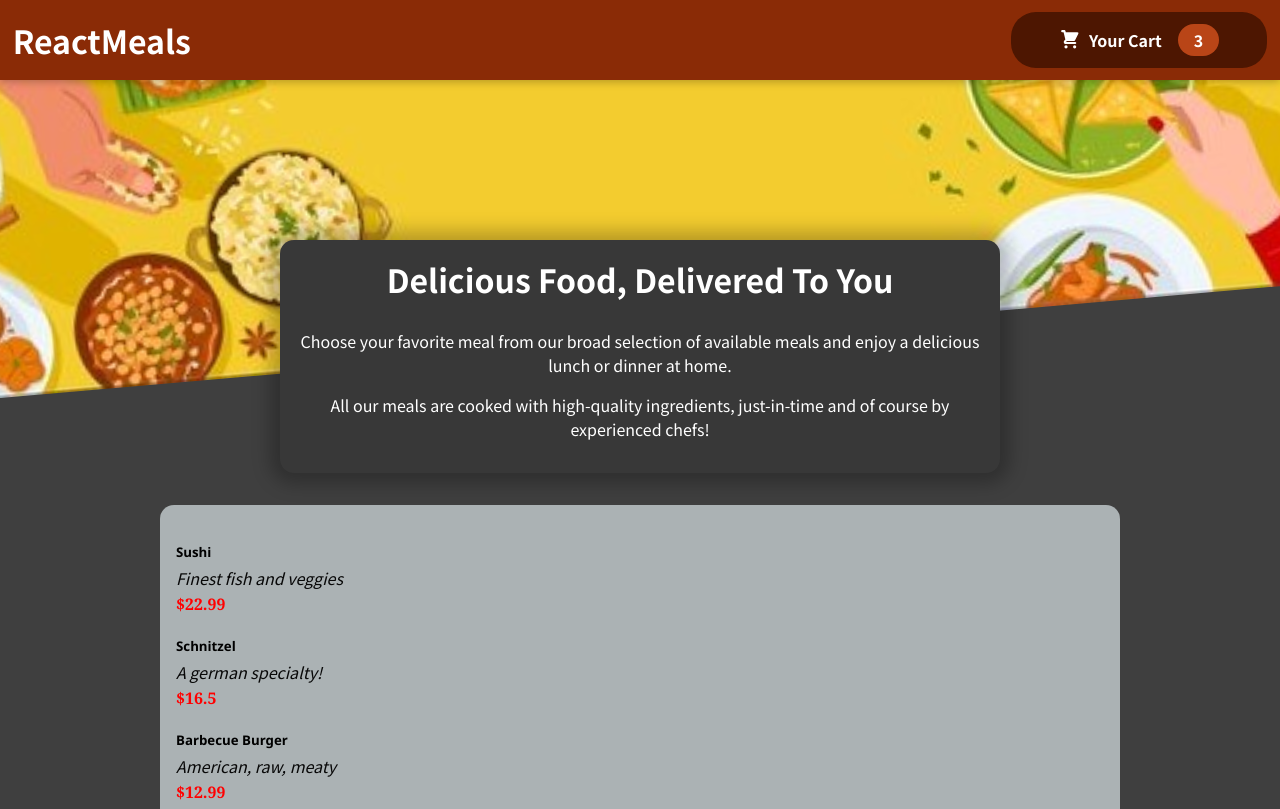
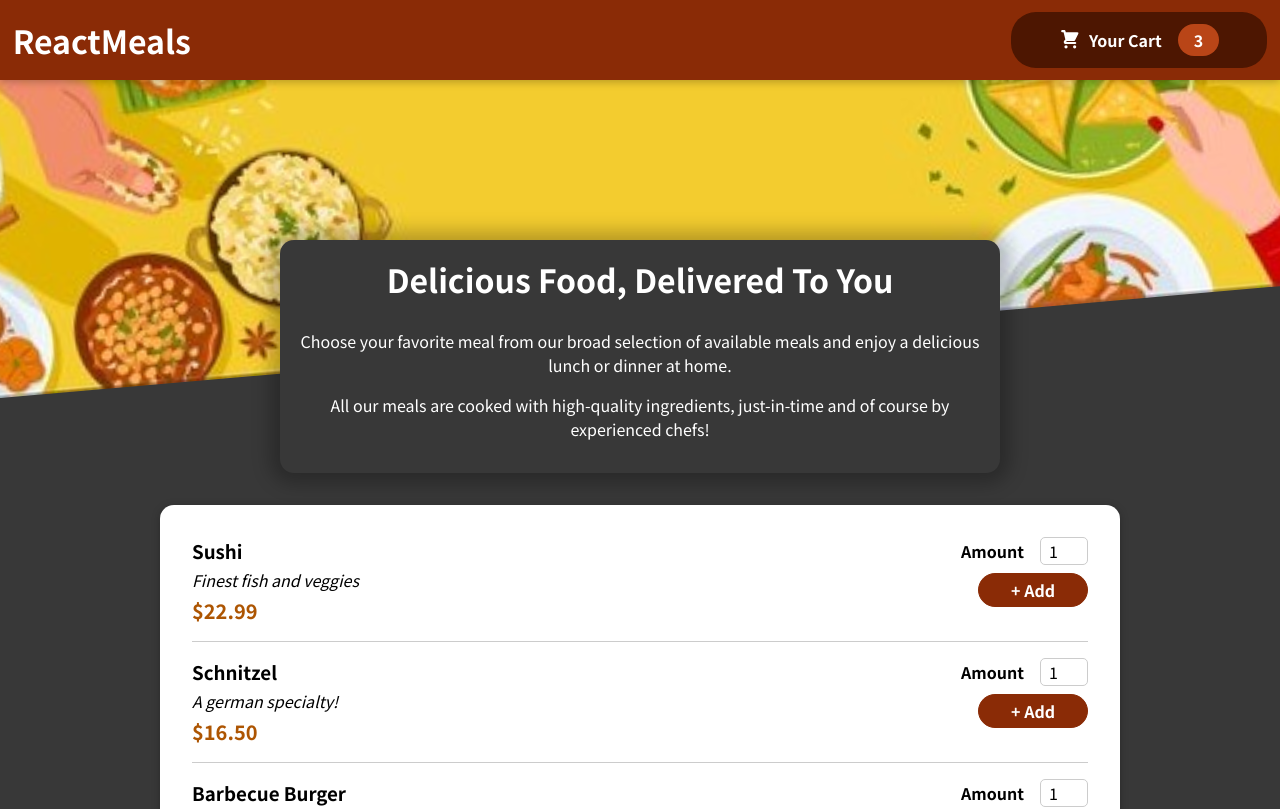
Before and after one commit to sumith-tech/01-Restaurent-Project, a React (Create React App) app: page / in a window 1280 px wide. Shown: the top 809 px of the page. Built offline with nearby package versions, Linux system fonts and the light colour scheme; the HTML template or start-up script is replaced by a standard one.

Commit message:
Adding a Form

```diff
--- a/src/App.js
+++ b/src/App.js
@@ -5,7 +5,7 @@
   return (
     <Fragment>
       <Header />
-      <main>
+      <main style={{backgroundColor:"#383838"}}>
         <Meals/>
       </main>
     </Fragment>
--- a/src/Components/Meals/AvailableMeal.js
+++ b/src/Components/Meals/AvailableMeal.js
@@ -1,4 +1,6 @@
+import Card from "../UI/Card";
 import classes from "./AvailableMeal.module.css";
+import MealsItem from "./MealsItem/MealsItem";
 
 const Dummy_Meals = [
   {
@@ -29,15 +31,18 @@
 
 const AvailableMeal = () => {
   const mealsList = Dummy_Meals.map((meals) => (
-    <li>
-      <h5>{meals.name}</h5>
-      <p>{meals.description}</p>
-      <h4>${meals.price}</h4>
-    </li>
+    <MealsItem
+      key={meals.id}
+      name={meals.name}
+      description={meals.description}
+      price={meals.price}
+    />
   ));
   return (
     <section className={classes.meals}>
-      <ul>{mealsList}</ul>
+      <Card>
+        <ul>{mealsList}</ul>
+      </Card>
     </section>
   );
 };
--- a/src/Components/Meals/AvailableMeal.module.css
+++ b/src/Components/Meals/AvailableMeal.module.css
@@ -23,7 +23,7 @@
     }
   }
 
-  .meals {
+  /* .meals {
     background-color: #abb2b4;
     color: rgb(8, 8, 8);
     border-radius: 14px;
@@ -48,4 +48,4 @@
     padding-top: 0px;
     margin-top: 0px;
     margin-bottom: 3px;
-  }
+  } */
--- /dev/null
+++ b/src/Components/Meals/MealsItem/MealForm.js
@@ -0,0 +1,21 @@
+import classes from "./MealForm.module.css";
+import Input from "../../UI/Input";
+const MealForm = (props) => {
+  return (
+    <form className={classes.form}>
+      <Input
+        label="Amount"
+        input={{
+          id: "amount",
+          type: "number",
+          min: "1",
+          max: "5",
+          step: "1",
+          defaultValue: "1",
+        }}
+      />
+      <button>+ Add</button>
+    </form>
+  );
+};
+export default MealForm;
--- /dev/null
+++ b/src/Components/Meals/MealsItem/MealForm.module.css
@@ -0,0 +1,20 @@
+.form {
+    text-align: right;
+  }
+
+  .form button {
+    font: inherit;
+    cursor: pointer;
+    background-color: #8a2b06;
+    border: 1px solid #8a2b06;
+    color: white;
+    padding: 0.25rem 2rem;
+    border-radius: 20px;
+    font-weight: bold;
+  }
+
+  .form button:hover,
+  .form button:active {
+    background-color: #641e03;
+    border-color: #641e03;
+  }
--- /dev/null
+++ b/src/Components/Meals/MealsItem/MealsItem.js
@@ -0,0 +1,19 @@
+import MealForm from "./MealForm";
+import classes from "./MealsItem.module.css";
+const MealsItem = (props) => {
+  const price = `$${props.price.toFixed(2)}`;
+  return (
+    <li className={classes.meal}>
+      <div>
+        <h3 className={classes.name}>{props.name}</h3>
+        <div className={classes.description}>{props.description}</div>
+        <div className={classes.price}>{price}</div>
+      </div>
+      <div>
+    <MealForm/>
+      </div>
+    </li>
+  );
+};
+
+export default MealsItem;
--- /dev/null
+++ b/src/Components/Meals/MealsItem/MealsItem.module.css
@@ -0,0 +1,22 @@
+.meal {
+    display: flex;
+    justify-content: space-between;
+    margin: 1rem;
+    padding-bottom: 1rem;
+    border-bottom: 1px solid #ccc;
+  }
+
+  .meal h3 {
+    margin: 0 0 0.25rem 0;
+  }
+
+  .description {
+    font-style: italic;
+  }
+
+  .price {
+    margin-top: 0.25rem;
+    font-weight: bold;
+    color: #ad5502;
+    font-size: 1.25rem;
+  }
--- /dev/null
+++ b/src/Components/UI/Card.js
@@ -0,0 +1,6 @@
+import classes from './Card.module.css'
+const Card=(props)=>{
+
+    return(<div className={classes.card}>{props.children}</div>)
+}
+export default Card;
--- /dev/null
+++ b/src/Components/UI/Card.module.css
@@ -0,0 +1,6 @@
+.card {
+    padding: 1rem;
+    box-shadow: 0 2px 8px rgba(0, 0, 0, 0.25);
+    border-radius: 14px;
+    background-color: white;
+  }
--- /dev/null
+++ b/src/Components/UI/Input.js
@@ -0,0 +1,11 @@
+import classes from "./Input.module.css";
+
+const Input = (props) => {
+  return (
+    <div className={classes.input}>
+      <label htmlFor={props.input.id}>{props.label}</label>
+      <input {...props.input} />
+    </div>
+  );
+};
+export default Input;
--- /dev/null
+++ b/src/Components/UI/Input.module.css
@@ -0,0 +1,18 @@
+.input {
+    display: flex;
+    align-items: center;
+    margin-bottom: 0.5rem;
+  }
+
+  .input label {
+    font-weight: bold;
+    margin-right: 1rem;
+  }
+
+  .input input {
+    width: 3rem;
+    border-radius: 5px;
+    border: 1px solid #ccc;
+    font: inherit;
+    padding-left: 0.5rem;
+  }
```
